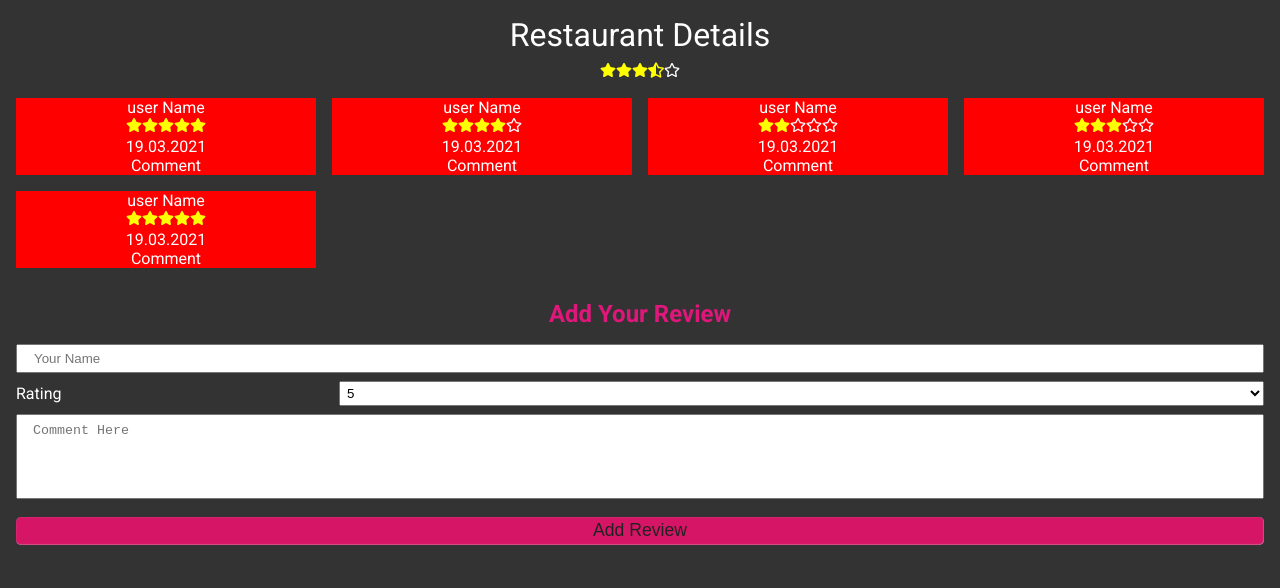
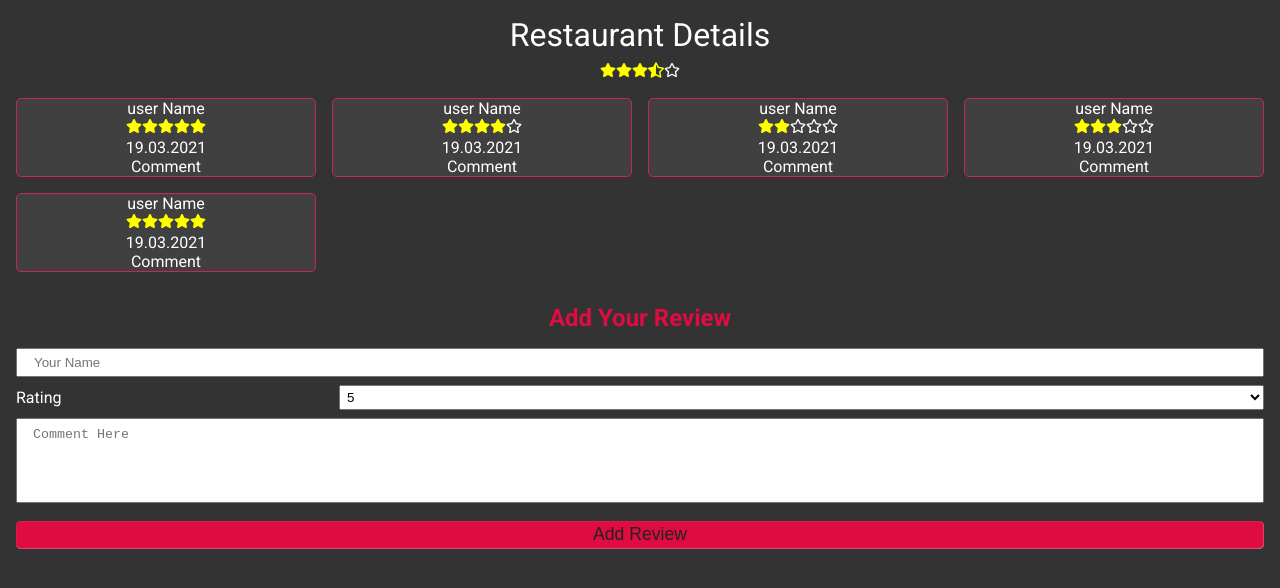
Before and after one commit to turkaytunc/pelp, a React (Create React App) app in the folder frontend/: page /restaurant/1 in a window 1280 px wide. Shown: the top 588 px of the page. Built offline with nearby package versions, Linux system fonts and the light colour scheme.

Commit message:
update: border and background styles

```diff
--- a/frontend/src/components/review-card/review-card.scss
+++ b/frontend/src/components/review-card/review-card.scss
@@ -1,4 +1,9 @@
+@use '/src/scss';
+
 .review-card-container {
-  background-color: red;
+  background-color: scss.$color-dark;
+  color: scss.$color-light;
   display: block;
+  border-radius: 5px;
+  border: 1px solid scss.$card-border-color;
 }
--- a/frontend/src/scss/_colors.scss
+++ b/frontend/src/scss/_colors.scss
@@ -2,10 +2,10 @@ $background-color-dark: hsl(0, 0%, 20%);
 $background-color-light: hsl(0, 100%, 100%);
 $color-light: hsl(0, 50%, 100%);
 $color-dark: hsl(0, 0%, 25%);
-$header-color: rgb(223, 23, 123);
+$header-color: rgb(223, 12, 65);
 
 $input-border-color-blue: rgb(152, 209, 235);
-$input-button-color-hover: rgba(197, 20, 108, 0.8);
-$input-button-color: rgb(214, 21, 102);
+$input-button-color-hover: rgba(223, 12, 65, 0.8);
+$input-button-color: rgb(223, 12, 65);
 
-$card-border-color: #cacaca;
+$card-border-color: rgb(199, 40, 88);
```
